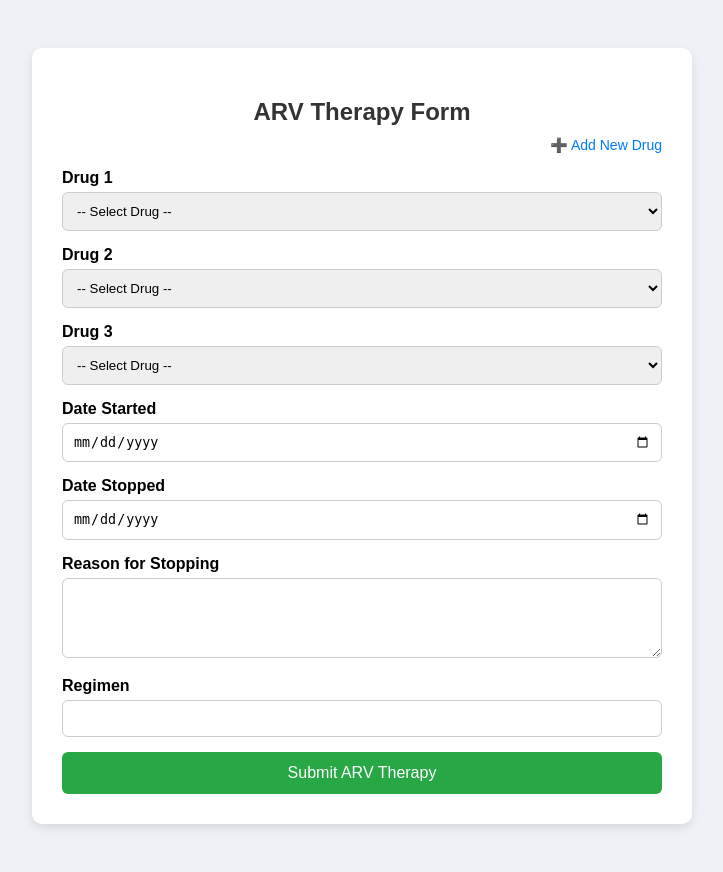
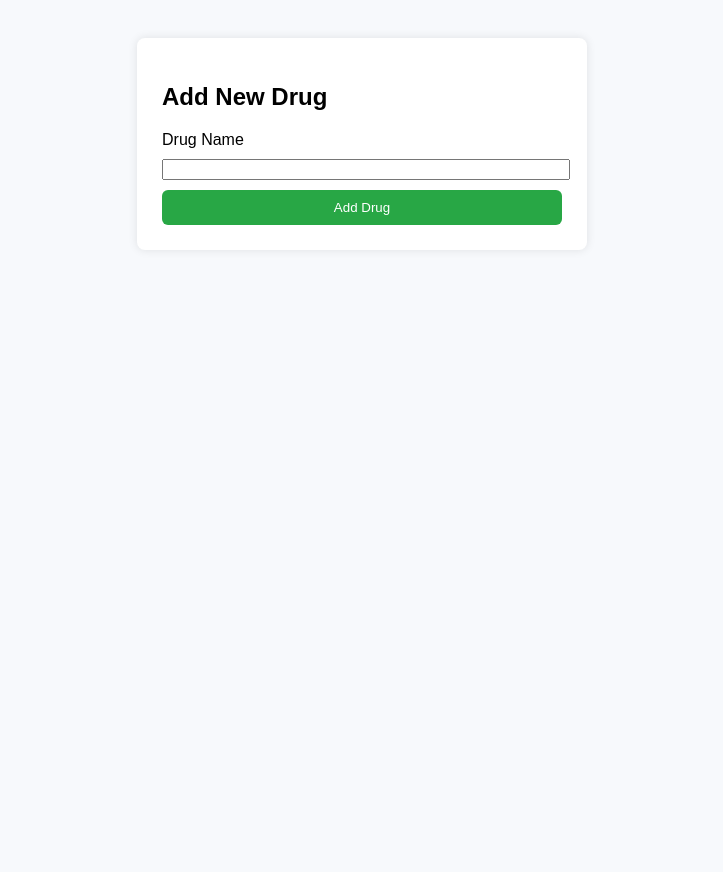
Before and after one commit to kinuthia-mark/nursingsystem, a PHP site: page /add_drug.php in a window 1280 px wide. Shown: the whole page, without its empty margins (278-1001 px from the left). After the commit the page ends 225 px from the top, so only its background shows below. Run offline with PHP 8.4, Linux system fonts and the light colour scheme; data that the repository does not hold is empty.

Commit message:
updated the add drug file

```diff
--- a/add_drug.php
+++ b/add_drug.php
@@ -1,182 +1,62 @@
 <?php
 include 'dbconnect.php';
 
-// Handle form submission
 if ($_SERVER["REQUEST_METHOD"] == "POST") {
-    $drug1        = $_POST['drug_1'];
-    $drug2        = $_POST['drug_2'];
-    $drug3        = $_POST['drug_3'];
-    $date_started = $_POST['date_started'];
-    $date_stopped = $_POST['date_stopped'];
-    $reason       = $_POST['reason'];
-    $regimen      = $_POST['regimen'];
+    $drug_name = trim($_POST['drug_name']);
 
-    $stmt = $conn->prepare("INSERT INTO arv_therapy
-        (drug_1, drug_2, drug_3, date_started, date_stopped, reason, regimen)
-        VALUES (?, ?, ?, ?, ?, ?, ?)");
-    $stmt->bind_param("sssssss", $drug1, $drug2, $drug3, $date_started, $date_stopped, $reason, $regimen);
+    if (!empty($drug_name)) {
+        $stmt = $conn->prepare("INSERT INTO drug_list (drug_name) VALUES (?)");
+        $stmt->bind_param("s", $drug_name);
 
-    if ($stmt->execute()) {
-        echo "<p style='color: green;'>✅ ARV Therapy data saved successfully.</p>";
+        if ($stmt->execute()) {
+            echo "✅ Drug added successfully.";
+        } else {
+            echo "❌ Error: " . $stmt->error;
+        }
+
+        $stmt->close();
     } else {
-        echo "<p style='color: red;'>❌ Error: " . $stmt->error . "</p>";
+        echo "❗ Drug name cannot be empty.";
     }
 
-    $stmt->close();
+    $conn->close();
 }
-
-// Fetch drugs from drug_list
-$drugOptions = "";
-$drugResult = $conn->query("SELECT drug_name FROM drug_list ORDER BY drug_name ASC");
-while ($row = $drugResult->fetch_assoc()) {
-    $drugName = htmlspecialchars($row['drug_name']);
-    $drugOptions .= "<option value=\"$drugName\">$drugName</option>";
-}
-
-$conn->close();
 ?>
 
 <!DOCTYPE html>
-<html lang="en">
+<html>
 <head>
-  <meta charset="UTF-8">
-  <title>ARV Therapy Form</title>
+  <title>Add Drug</title>
   <style>
-    body {
-      font-family: Arial, sans-serif;
-      background-color: #eef2f7;
-      padding: 40px;
+    body { font-family: Arial; padding: 30px; background: #f7f9fc; }
+    .form-container {
+      max-width: 400px;
+      margin: auto;
+      background: white;
+      padding: 25px;
+      border-radius: 8px;
+      box-shadow: 0 0 10px rgba(0,0,0,0.1);
     }
-
-    .form-container {
-      max-width: 600px;
-      margin: auto;
-      background-color: #fff;
-      padding: 30px;
-      border-radius: 10px;
-      box-shadow: 0 4px 10px rgba(0,0,0,0.1);
-    }
-
-    h2 {
-      text-align: center;
-      margin-bottom: 10px;
-      color: #333;
-    }
-
-    .top-right-link {
-      text-align: right;
-      margin-bottom: 15px;
-    }
-
-    .top-right-link a {
-      font-size: 14px;
-      text-decoration: none;
-      color: #007BFF;
-    }
-
-    .top-right-link a:hover {
-      text-decoration: underline;
-    }
-
-    .form-group {
-      margin-bottom: 15px;
-    }
-
-    label {
-      display: block;
-      font-weight: bold;
-      margin-bottom: 5px;
-    }
-
-    input[type="text"],
-    input[type="date"],
-    select,
-    textarea {
-      width: 100%;
+    label, input, button { width: 100%; margin-top: 10px; }
+    button {
+      background: #28a745;
+      color: white;
+      border: none;
       padding: 10px;
-      border-radius: 6px;
-      border: 1px solid #ccc;
-      box-sizing: border-box;
-    }
-
-    textarea {
-      resize: vertical;
-      height: 80px;
-    }
-
-    button {
-      width: 100%;
-      padding: 12px;
-      background-color: #28a745;
-      color: white;
-      font-size: 16px;
-      border: none;
       border-radius: 6px;
       cursor: pointer;
     }
-
-    button:hover {
-      background-color: #218838;
-    }
+    button:hover { background: #218838; }
   </style>
 </head>
 <body>
-
   <div class="form-container">
-    <h2>ARV Therapy Form</h2>
-
-    <div class="top-right-link">
-      <a href="add_drug_list.php" target="_blank">➕ Add New Drug</a>
-    </div>
-
-    <form action="add_drug.php" method="post">
-      <div class="form-group">
-        <label for="drug_1">Drug 1</label>
-        <select id="drug_1" name="drug_1" required>
-          <option value="">-- Select Drug --</option>
-          <?= $drugOptions ?>
-        </select>
-      </div>
-
-      <div class="form-group">
-        <label for="drug_2">Drug 2</label>
-        <select id="drug_2" name="drug_2" required>
-          <option value="">-- Select Drug --</option>
-          <?= $drugOptions ?>
-        </select>
-      </div>
-
-      <div class="form-group">
-        <label for="drug_3">Drug 3</label>
-        <select id="drug_3" name="drug_3" required>
-          <option value="">-- Select Drug --</option>
-          <?= $drugOptions ?>
-        </select>
-      </div>
-
-      <div class="form-group">
-        <label for="date_started">Date Started</label>
-        <input type="date" id="date_started" name="date_started" required>
-      </div>
-
-      <div class="form-group">
-        <label for="date_stopped">Date Stopped</label>
-        <input type="date" id="date_stopped" name="date_stopped">
-      </div>
-
-      <div class="form-group">
-        <label for="reason">Reason for Stopping</label>
-        <textarea id="reason" name="reason"></textarea>
-      </div>
-
-      <div class="form-group">
-        <label for="regimen">Regimen</label>
-        <input type="text" id="regimen" name="regimen" required>
-      </div>
-
-      <button type="submit">Submit ARV Therapy</button>
+    <h2>Add New Drug</h2>
+    <form method="post">
+      <label>Drug Name</label>
+      <input type="text" name="drug_name" required>
+      <button type="submit">Add Drug</button>
     </form>
   </div>
-
 </body>
 </html>
```
